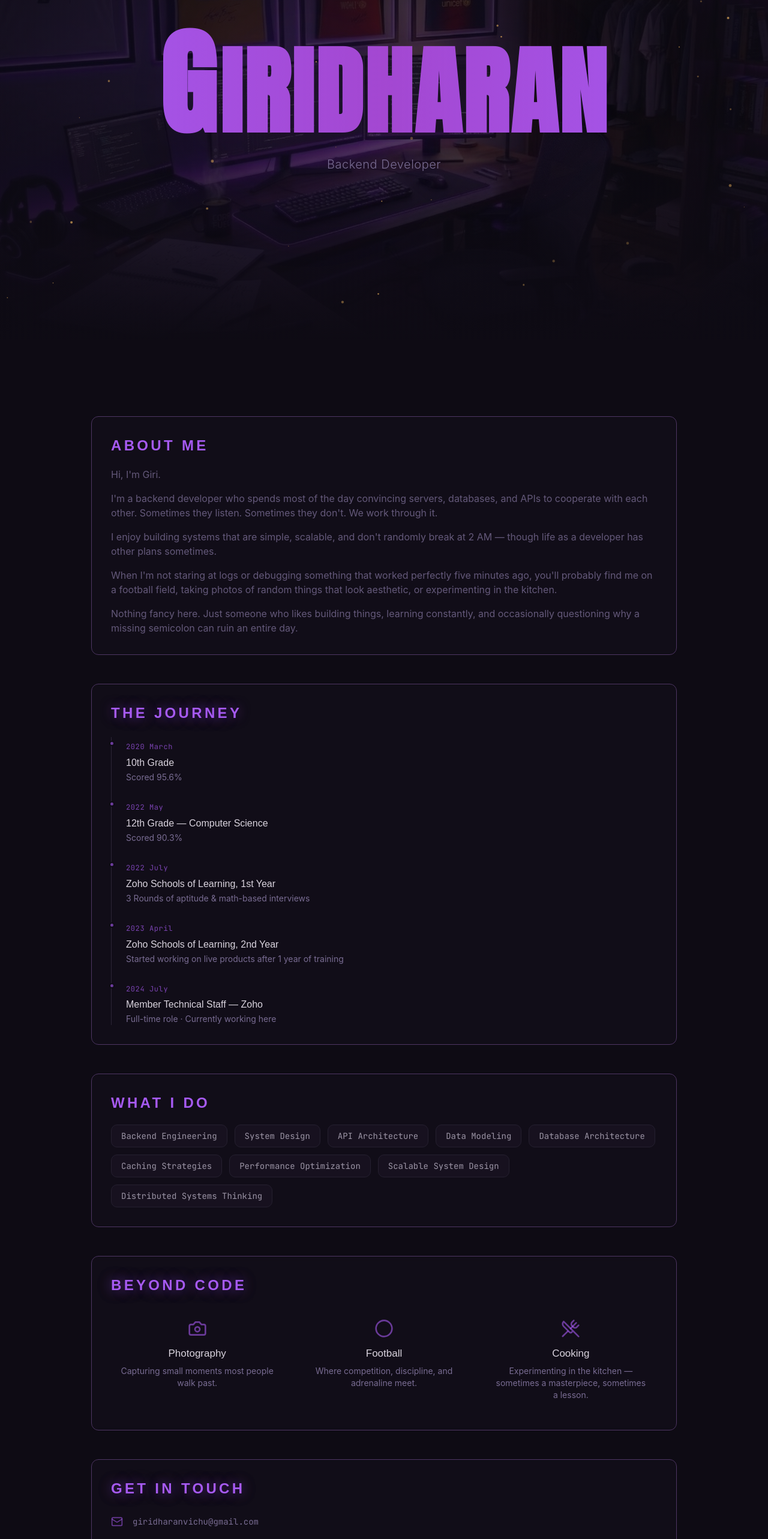
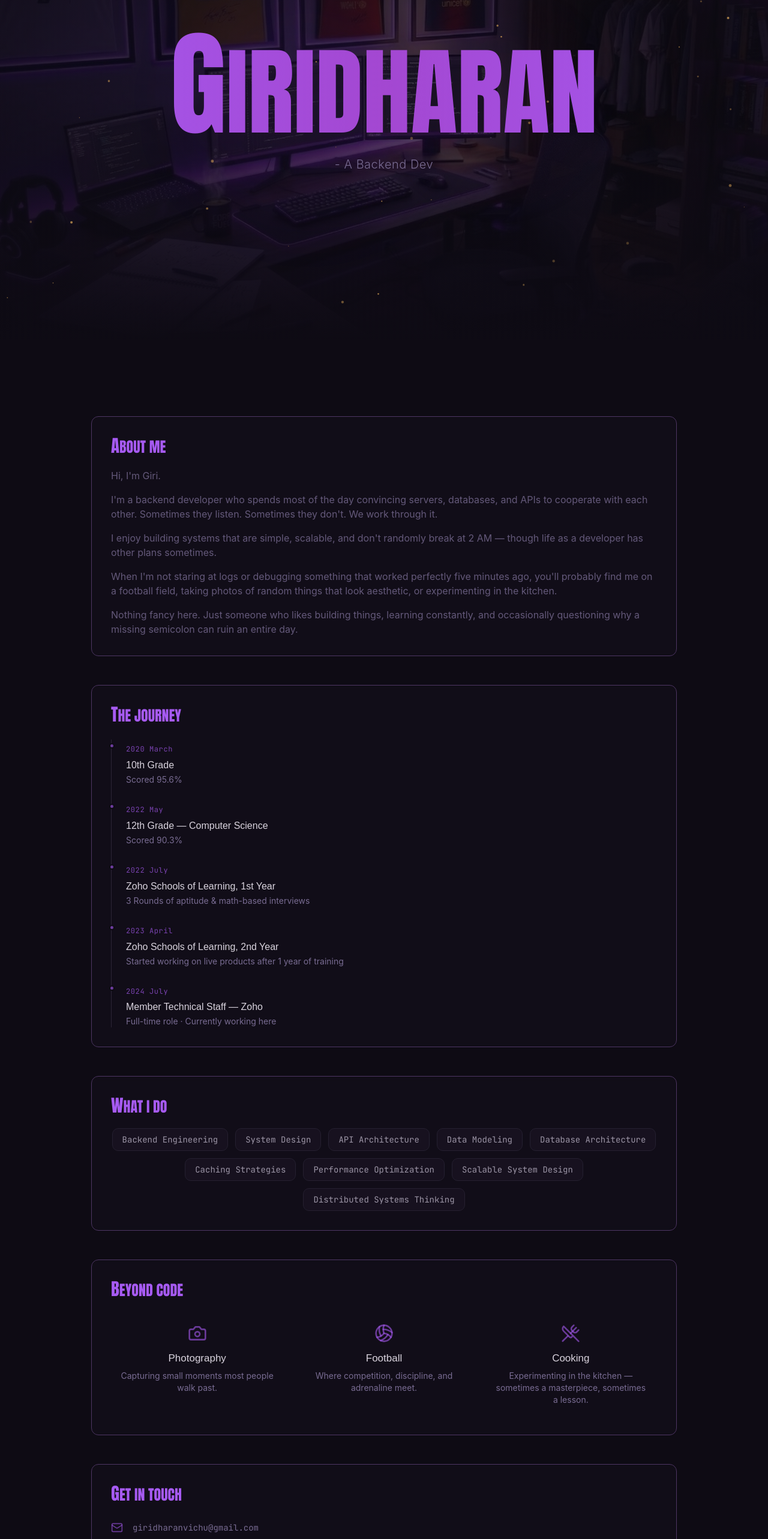
Before and after one commit to Giridharan-08/Giridharan-08, a React (Vite) app: page / in a window 1280 px wide. Shown: the part 234-2800 px from the top of the page at 60% size. Built offline with nearby package versions, Linux system fonts and the light colour scheme; the HTML template or start-up script is replaced by a standard one.

Commit message:
Enhance ContactPanel and InterestsSection with hover effects and improved typography

```diff
--- a/index.html
+++ b/index.html
@@ -10,6 +10,7 @@
     <meta property="og:description" content="A quiet creative developer's room at night — where code, football, photography and personal passions coexist." />
     <meta property="og:type" content="website" />
     <meta name="twitter:card" content="summary_large_image" />
+    <link rel="icon" type="image/jpeg" href="/favicon.jpg" />
     <link rel="preconnect" href="https://fonts.googleapis.com" />
     <link rel="preconnect" href="https://fonts.gstatic.com" crossorigin />
     <link href="https://fonts.googleapis.com/css2?family=Anton&family=JetBrains+Mono:wght@300;400;500&display=swap" rel="stylesheet" />
--- a/src/components/ContactPanel.tsx
+++ b/src/components/ContactPanel.tsx
@@ -32,6 +32,7 @@ const contacts = [
 
 const ContactPanel = () => {
 	const [copiedLabel, setCopiedLabel] = useState<string | null>(null);
+	const [isHovered, setIsHovered] = useState(false);
 	const resetTimerRef = useRef<number | null>(null);
 
 	const handleCopy = async (value: string, label: string) => {
@@ -64,10 +65,18 @@ const ContactPanel = () => {
 			viewport={{ once: true }}
 			transition={{ duration: 0.8, delay: 0.3 }}
 			className="frame-glow rounded-lg p-6 md:p-8 bg-card/40 backdrop-blur-sm"
+			onMouseEnter={() => setIsHovered(true)}
+			onMouseLeave={() => setIsHovered(false)}
 		>
-			<h3 className="text-primary font-display text-lg md:text-2xl font-semibold uppercase tracking-[0.18em] mb-6 text-glow-violet">
-				Get in Touch
-			</h3>
+			<motion.h3 className="text-primary font-display text-lg md:text-2xl font-black leading-none mb-6 uppercase"
+				style={{
+					fontFamily: "'Melody Variable', 'Melody', Impact, Haettenschweiler, 'Arial Black', 'Anton', sans-serif",
+				}}
+				animate={{ textShadow: isHovered ? "0 0 20px hsl(270 90% 65% / 0.6)" : "0 0 0px transparent" }}
+				transition={{ duration: 0.4 }}
+			>
+				<span className="text-[1.2em] align-baseline">G</span>ET IN TOUCH
+			</motion.h3>
 			<div className="space-y-4">
 				{contacts.map((c, i) => {
 					const isEmail = c.href.startsWith("mailto:");
--- a/src/components/GlowFrame.tsx
+++ b/src/components/GlowFrame.tsx
@@ -22,11 +22,14 @@ const GlowFrame = ({ title, children, delay = 0, className = "" }: GlowFrameProp
       onMouseLeave={() => setIsHovered(false)}
     >
       <motion.h3
-        className="text-primary font-display text-lg md:text-2xl font-semibold uppercase tracking-[0.18em] mb-5 text-glow-violet"
-        animate={{ textShadow: isHovered ? "0 0 20px hsl(320 90% 60% / 0.6)" : "0 0 0px transparent" }}
+        className="text-primary font-display text-lg md:text-2xl font-black leading-none mb-5 uppercase"
+        style={{
+          fontFamily: "'Melody Variable', 'Melody', Impact, Haettenschweiler, 'Arial Black', 'Anton', sans-serif",
+        }}
+        animate={{ textShadow: isHovered ? "0 0 20px hsl(270 90% 65% / 0.6)" : "0 0 0px transparent" }}
         transition={{ duration: 0.4 }}
       >
-        {title}
+        <span className="text-[1.2em] align-baseline">{title.charAt(0)}</span>{title.slice(1)}
       </motion.h3>
       <motion.div
         animate={{ opacity: isHovered ? 1 : 0.8 }}
--- a/src/components/InterestsSection.tsx
+++ b/src/components/InterestsSection.tsx
@@ -1,5 +1,6 @@
 import { motion } from "framer-motion";
-import { Camera, Circle, UtensilsCrossed } from "lucide-react";
+import { Camera, UtensilsCrossed, Volleyball } from "lucide-react";
+import { useState } from "react";
 
 const interests = [
 	{
@@ -8,7 +9,7 @@ const interests = [
 		description: "Capturing small moments most people walk past.",
 	},
 	{
-		icon: Circle,
+		icon: Volleyball,
 		label: "Football",
 		description: "Where competition, discipline, and adrenaline meet.",
 	},
@@ -21,6 +22,8 @@ const interests = [
 ];
 
 const InterestsSection = () => {
+	const [isHovered, setIsHovered] = useState(false);
+
 	return (
 		<motion.div
 			initial={{ opacity: 0, y: 30 }}
@@ -28,10 +31,24 @@ const InterestsSection = () => {
 			viewport={{ once: true }}
 			transition={{ duration: 0.8, delay: 0.2 }}
 			className="frame-glow rounded-lg p-6 md:p-8 bg-card/40 backdrop-blur-sm"
+			onMouseEnter={() => setIsHovered(true)}
+			onMouseLeave={() => setIsHovered(false)}
 		>
-			<h3 className="text-primary font-display text-lg md:text-2xl font-semibold uppercase tracking-[0.18em] mb-6 text-glow-violet">
-				Beyond Code
-			</h3>
+			<motion.h3
+				className="text-primary font-display text-lg md:text-2xl font-black leading-none mb-6 uppercase"
+				style={{
+					fontFamily:
+						"'Melody Variable', 'Melody', Impact, Haettenschweiler, 'Arial Black', 'Anton', sans-serif",
+				}}
+				animate={{
+					textShadow: isHovered
+						? "0 0 20px hsl(270 90% 65% / 0.6)"
+						: "0 0 0px transparent",
+				}}
+				transition={{ duration: 0.4 }}
+			>
+				<span className="text-[1.2em] align-baseline">B</span>EYOND CODE
+			</motion.h3>
 			<div className="grid grid-cols-1 sm:grid-cols-3 gap-6">
 				{interests.map((item, i) => (
 					<motion.div
--- a/src/components/JourneySection.tsx
+++ b/src/components/JourneySection.tsx
@@ -1,5 +1,6 @@
 import { motion } from "framer-motion";
 import { ExternalLink } from "lucide-react";
+import { useState } from "react";
 
 const milestones = [
 	{
@@ -35,6 +36,8 @@ const milestones = [
 ];
 
 const JourneySection = () => {
+	const [isHovered, setIsHovered] = useState(false);
+
 	return (
 		<motion.div
 			initial={{ opacity: 0, y: 30 }}
@@ -42,10 +45,20 @@ const JourneySection = () => {
 			viewport={{ once: true, margin: "-50px" }}
 			transition={{ duration: 0.8, delay: 0.15 }}
 			className="frame-glow rounded-lg p-6 md:p-8 bg-card/40 backdrop-blur-sm"
+			onMouseEnter={() => setIsHovered(true)}
+			onMouseLeave={() => setIsHovered(false)}
 		>
-			<h3 className="text-primary font-display text-lg md:text-2xl font-semibold uppercase tracking-[0.18em] mb-6 text-glow-violet">
-				The Journey
-			</h3>
+			<motion.h3
+				className="text-primary font-display text-lg md:text-2xl font-black leading-none mb-6 uppercase"
+				style={{
+					fontFamily:
+						"'Melody Variable', 'Melody', Impact, Haettenschweiler, 'Arial Black', 'Anton', sans-serif",
+				}}
+				animate={{ textShadow: isHovered ? "0 0 20px hsl(270 90% 65% / 0.6)" : "0 0 0px transparent" }}
+				transition={{ duration: 0.4 }}
+			>
+				<span className="text-[1.2em] align-baseline">T</span>HE JOURNEY
+			</motion.h3>
 
 			<div className="relative pl-6 border-l border-border">
 				{milestones.map((m, i) => (
--- a/src/components/RoomHero.tsx
+++ b/src/components/RoomHero.tsx
@@ -23,10 +23,12 @@ const RoomHero = () => {
           initial={{ opacity: 0, y: 20 }}
           animate={{ opacity: 1, y: 0 }}
           transition={{ duration: 1, delay: 0.3 }}
-          className="text-7xl md:text-9xl lg:text-[10rem] font-bold leading-none tracking-[0.02em] uppercase mb-6 text-glow-violet-strong text-transparent bg-clip-text bg-gradient-to-r from-primary via-accent to-primary"
-          style={{ fontFamily: "var(--font-cinematic)" }}
+          className="text-7xl md:text-9xl lg:text-[10rem] font-black leading-none uppercase mb-6 text-glow-violet-strong text-transparent bg-clip-text bg-gradient-to-r from-primary via-accent to-primary"
+          style={{
+            fontFamily: "'Melody Variable', 'Melody', Impact, Haettenschweiler, 'Arial Black', 'Anton', sans-serif",
+          }}
         >
-          <span className="text-[1.2em] mr-1 align-baseline">G</span>IRIDHARAN
+          <span className="text-[1.2em] align-baseline">G</span>IRIDHARAN
         </motion.h1>
         <motion.p
           initial={{ opacity: 0, y: 10 }}
@@ -34,7 +36,7 @@ const RoomHero = () => {
           transition={{ duration: 1, delay: 0.6 }}
           className="text-muted-foreground text-lg md:text-xl font-light tracking-wide"
         >
-          Backend Developer
+          - A Backend Dev
         </motion.p>
 
       </div>
--- a/src/pages/Index.tsx
+++ b/src/pages/Index.tsx
@@ -31,10 +31,27 @@ const Index = () => {
 				<GlowFrame title="About Me" delay={0}>
 					<div className="text-muted-foreground leading-relaxed text-sm md:text-base space-y-4">
 						<p>Hi, I'm Giri.</p>
-            <p>I'm a backend developer who spends most of the day convincing servers, databases, and APIs to cooperate with each other. Sometimes they listen. Sometimes they don't. We work through it.</p>
-            <p>I enjoy building systems that are simple, scalable, and don't randomly break at 2 AM — though life as a developer has other plans sometimes.</p>
-            <p>When I'm not staring at logs or debugging something that worked perfectly five minutes ago, you'll probably find me on a football field, taking photos of random things that look aesthetic, or experimenting in the kitchen.</p>
-            <p>Nothing fancy here. Just someone who likes building things, learning constantly, and occasionally questioning why a missing semicolon can ruin an entire day.</p>
+						<p>
+							I'm a backend developer who spends most of the day convincing
+							servers, databases, and APIs to cooperate with each other.
+							Sometimes they listen. Sometimes they don't. We work through it.
+						</p>
+						<p>
+							I enjoy building systems that are simple, scalable, and don't
+							randomly break at 2 AM — though life as a developer has other plans
+							sometimes.
+						</p>
+						<p>
+							When I'm not staring at logs or debugging something that worked
+							perfectly five minutes ago, you'll probably find me on a football
+							field, taking photos of random things that look aesthetic, or
+							experimenting in the kitchen.
+						</p>
+						<p>
+							Nothing fancy here. Just someone who likes building things, learning
+							constantly, and occasionally questioning why a missing semicolon can
+							ruin an entire day.
+						</p>
 					</div>
 				</GlowFrame>
 
@@ -43,7 +60,7 @@ const Index = () => {
 
 				{/* Skills */}
 				<GlowFrame title="What I Do" delay={0.1}>
-          <div className="flex flex-wrap gap-3">
+					<div className="flex flex-wrap justify-center gap-3 text-center">
 						{skills.map((skill) => (
 							<span
 								key={skill}
```
Also changed, not shown: 1 other file (tests, documents, lock files or other folders). Lines whose indentation alone changed are shown as unchanged.
